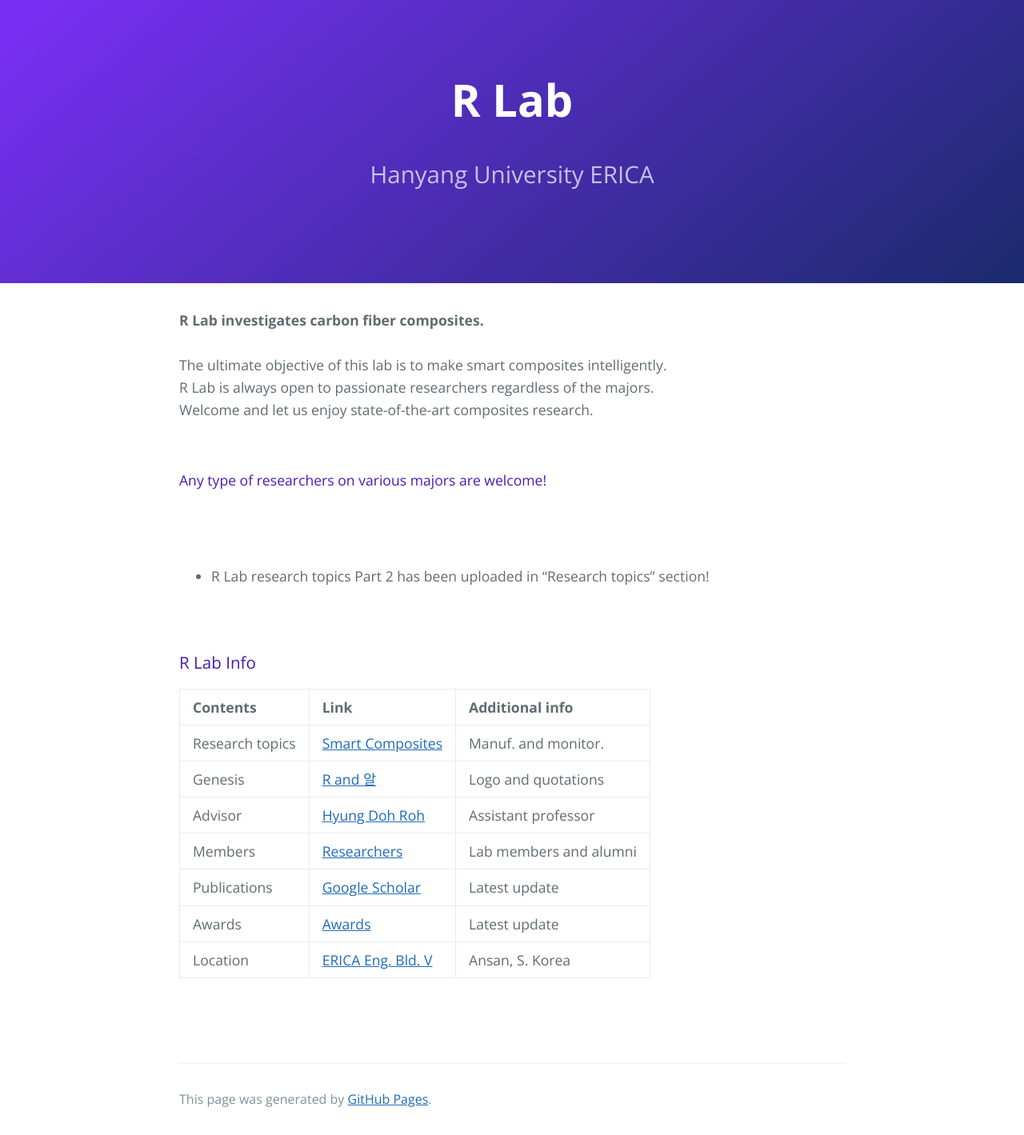
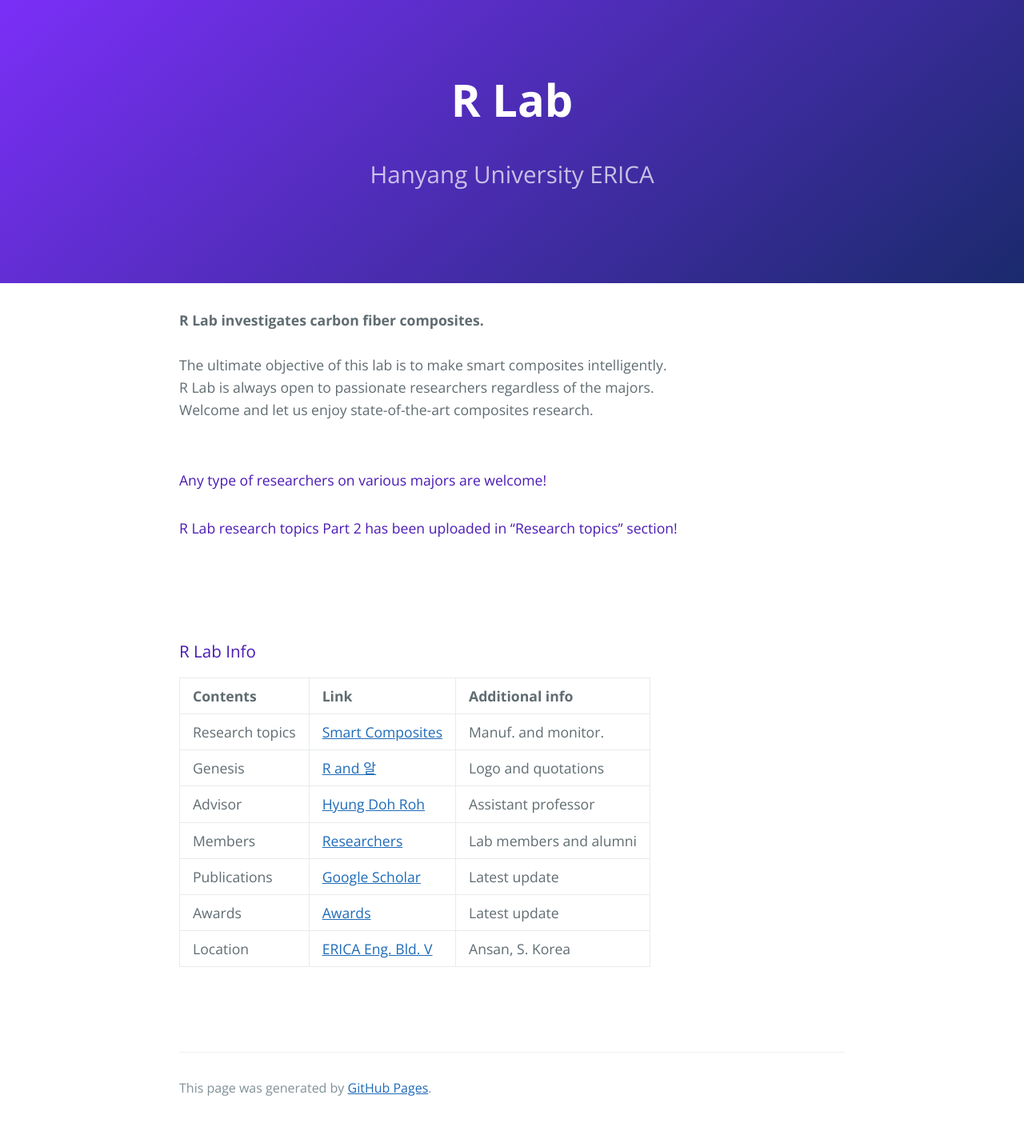
Before and after one commit to rhd1213/rhd1213.github.io, a Jekyll site: the page built from index.md, in a window 1280 px wide. Shown: the whole page at 80% size. Built offline with Jekyll 4.4.1, drawn with Linux system fonts in a browser that asks for light colours; our own code applies the rules of GitHub Pages for plain Markdown files.

Commit message:
Update index.md

```diff
--- a/index.md
+++ b/index.md
@@ -4,10 +4,8 @@ R Lab is always open to passionate researchers regardless of the majors. <br>
 Welcome and let us enjoy state-of-the-art composites research. <br>
 <br>
 #### Any type of researchers on various majors are welcome!
-<br>
-<br>
+#### R Lab research topics Part 2 has been uploaded in "Research topics" section!
 
-- R Lab research topics Part 2 has been uploaded in "Research topics" section!
 <br>
 
 <br>
```
